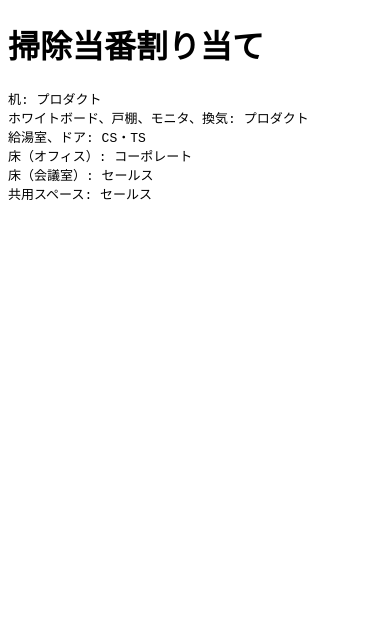
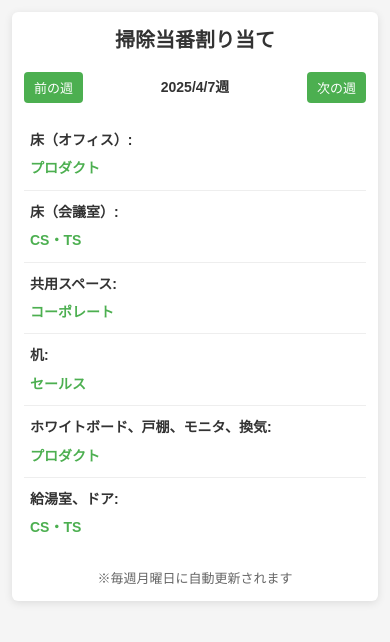
Before and after one commit to SHayashida/cleaning-duty-app, a website: page public/index.html in a window 390 px wide. Drawn offline with Linux system fonts and the light colour scheme.

Commit message:
デザイン修正

```diff
--- a/public/index.html
+++ b/public/index.html
@@ -2,17 +2,203 @@
 <html lang="ja">
 <head>
   <meta charset="UTF-8">
+  <meta name="viewport" content="width=device-width, initial-scale=1.0">
   <title>掃除当番アプリ</title>
+  <style>
+    * {
+      box-sizing: border-box;
+      margin: 0;
+      padding: 0;
+    }
+
+    body {
+      font-family: 'Hiragino Kaku Gothic ProN', 'Meiryo', sans-serif;
+      max-width: 100%;
+      margin: 0 auto;
+      padding: 16px;
+      line-height: 1.6;
+      background-color: #f5f5f5;
+      color: #333;
+    }
+
+    .container {
+      background-color: #fff;
+      border-radius: 8px;
+      padding: 16px;
+      box-shadow: 0 2px 8px rgba(0,0,0,0.1);
+      max-width: 800px;
+      margin: 0 auto;
+    }
+
+    h1 {
+      color: #333;
+      text-align: center;
+      margin-bottom: 16px;
+      font-size: 24px;
+    }
+
+    .week-nav {
+      display: flex;
+      justify-content: space-between;
+      align-items: center;
+      margin: 20px 0;
+    }
+
+    .btn {
+      background-color: #4CAF50;
+      color: white;
+      border: none;
+      padding: 8px 12px;
+      border-radius: 4px;
+      cursor: pointer;
+      font-size: 14px;
+      transition: background-color 0.2s;
+    }
+
+    .btn:hover {
+      background-color: #45a049;
+    }
+
+    .btn:active {
+      transform: translateY(1px);
+    }
+
+    #current-week {
+      font-weight: bold;
+      font-size: 16px;
+      text-align: center;
+    }
+
+    #assignments {
+      margin-top: 16px;
+    }
+
+    .assignment {
+      padding: 12px 8px;
+      border-bottom: 1px solid #eee;
+      display: flex;
+      justify-content: space-between;
+      align-items: center;
+      flex-wrap: wrap;
+    }
+
+    .assignment:last-child {
+      border-bottom: none;
+    }
+
+    .location {
+      font-weight: bold;
+      flex-grow: 1;
+      font-size: 15px;
+      margin-right: 12px;
+    }
+
+    .team {
+      color: #4CAF50;
+      font-weight: bold;
+      white-space: nowrap;
+    }
+
+    .footer {
+      margin-top: 20px;
+      text-align: center;
+      font-size: 13px;
+      color: #666;
+    }
+
+    /* スマートフォン向けのスタイル */
+    @media (max-width: 480px) {
+      body {
+        padding: 12px;
+      }
+
+      .container {
+        padding: 12px;
+        border-radius: 6px;
+      }
+
+      h1 {
+        font-size: 20px;
+        margin-bottom: 12px;
+      }
+
+      .week-nav {
+        margin: 16px 0;
+      }
+
+      .btn {
+        padding: 6px 10px;
+        font-size: 13px;
+      }
+
+      #current-week {
+        font-size: 14px;
+        max-width: 120px;
+        overflow: hidden;
+        text-overflow: ellipsis;
+        white-space: nowrap;
+      }
+
+      .assignment {
+        padding: 10px 6px;
+      }
+
+      .location {
+        font-size: 14px;
+        margin-right: 8px;
+        width: 100%;
+        margin-bottom: 4px;
+      }
+
+      .team {
+        font-size: 14px;
+        align-self: flex-end;
+      }
+
+      /* スマホでの見やすさ向上のためにレイアウト調整 */
+      .assignment {
+        flex-direction: column;
+        align-items: flex-start;
+      }
+
+      .team {
+        align-self: flex-start;
+        margin-top: 2px;
+      }
+    }
+
+    /* 中間サイズのデバイス向け */
+    @media (min-width: 481px) and (max-width: 768px) {
+      .container {
+        padding: 16px;
+      }
+
+      h1 {
+        font-size: 22px;
+      }
+    }
+  </style>
 </head>
 <body>
-  <h1>掃除当番割り当て</h1>
-  <pre id="assignments"></pre>
+  <div class="container">
+    <h1>掃除当番割り当て</h1>
+
+    <div class="week-nav">
+      <button id="prev-week" class="btn">前の週</button>
+      <div id="current-week">現在の週</div>
+      <button id="next-week" class="btn">次の週</button>
+    </div>
+
+    <div id="assignments"></div>
+
+    <div class="footer">
+      <p>※毎週月曜日に自動更新されます</p>
+    </div>
+  </div>
+
   <script type="module">
     import { displayAssignments } from './script.js';
-    // DOMContentLoaded イベントで呼び出すのも安全です
-    document.addEventListener("DOMContentLoaded", () => {
-      displayAssignments();
-    });
+    // スクリプト内でイベントリスナーが設定されているため、追加のコードは不要です
   </script>
 </body>
 </html>
--- a/public/script.js
+++ b/public/script.js
@@ -1,51 +1,113 @@
 // public/script.js
-export const initialAssignments = [
-    { location: "床（オフィス）", team: "コーポレート" },
-    { location: "床（会議室）", team: "セールス" },
-    { location: "共用スペース", team: "セールス" },
-    { location: "机", team: "プロダクト" },
-    { location: "ホワイトボード、戸棚、モニタ、換気", team: "プロダクト" },
-    { location: "給湯室、ドア", team: "CS・TS" }
+export const locations = [
+  "床（オフィス）",
+  "床（会議室）",
+  "共用スペース",
+  "机",
+  "ホワイトボード、戸棚、モニタ、換気",
+  "給湯室、ドア"
 ];
 
-  const baselineMonday = new Date(1970, 0, 5);
+export const teams = [
+  "コーポレート",
+  "セールス",
+  "プロダクト",
+  "CS・TS"
+];
+
+// 基準日を2023年1月2日（月曜日）に設定
+const baselineDate = new Date(2023, 0, 2);
 
 export function getMondayOfWeek(date = new Date()) {
   const today = new Date(date);
   const day = today.getDay();
+  // 日曜日は0、月曜日は1なので、月曜日に調整するための計算
   const diff = (day === 0 ? -6 : 1) - day;
   return new Date(today.getFullYear(), today.getMonth(), today.getDate() + diff);
 }
 
 export function getWeekNumber(date = new Date()) {
   const monday = getMondayOfWeek(date);
-    const diffInMs = monday - baselineMonday;
+  const diffInTime = monday.getTime() - baselineDate.getTime();
   const msPerWeek = 1000 * 60 * 60 * 24 * 7;
-    return Math.floor(diffInMs / msPerWeek);
+  return Math.floor(diffInTime / msPerWeek);
 }
 
-  export function rotateAssignments(assignments, weekNumber) {
-    const rotation = weekNumber % assignments.length;
-    return assignments.slice(rotation).concat(assignments.slice(0, rotation));
+export function getTeamRotations(weekNumber) {
+  // チームのローテーション計算
+  const rotations = [];
+
+  for (let i = 0; i < locations.length; i++) {
+      // 各場所ごとに開始チームのインデックスを変える
+      // 例: 場所0は0から開始、場所1は1から開始、など
+      const startTeamIndex = i % teams.length;
+
+      // 週ごとのローテーション
+      const teamIndex = (startTeamIndex + weekNumber) % teams.length;
+      rotations.push(teams[teamIndex]);
+  }
+
+  return rotations;
 }
 
 export function getWeeklyAssignments(date = new Date()) {
   const weekNumber = getWeekNumber(date);
-    return rotateAssignments(initialAssignments, weekNumber);
+  const teamRotations = getTeamRotations(weekNumber);
+
+  return locations.map((location, index) => {
+      return {
+          location: location,
+          team: teamRotations[index]
+      };
+  });
 }
 
-  // displayAssignments の定義（自動で呼び出さない）
-  export function displayAssignments() {
+// displayAssignments の定義
+export function displayAssignments(date = new Date()) {
   const assignmentsElement = document.getElementById("assignments");
   if (!assignmentsElement) {
       console.warn("assignments 要素が見つかりません。");
       return;
   }
-    const assignments = getWeeklyAssignments();
-    assignmentsElement.textContent = assignments
-      .map(a => `${a.location}: ${a.team}`)
-      .join("\n");
+
+  // 現在の週の月曜日を取得
+  const monday = getMondayOfWeek(date);
+  const formattedDate = `${monday.getFullYear()}/${monday.getMonth() + 1}/${monday.getDate()}週`;
+
+  const assignments = getWeeklyAssignments(date);
+
+  // 日付を表示
+  const dateElement = document.getElementById("current-week");
+  if (dateElement) {
+      dateElement.textContent = formattedDate;
   }
 
-  // ※ 自動呼び出しを削除する
-  // displayAssignments();
+  // 担当を表示
+  assignmentsElement.innerHTML = assignments
+      .map(a => `<div class="assignment"><span class="location">${a.location}:</span> <span class="team">${a.team}</span></div>`)
+      .join("");
+}
+
+// ページ読み込み時に自動で実行
+window.addEventListener("DOMContentLoaded", () => {
+  displayAssignments();
+
+  // 前の週と次の週のボタンがあれば、イベントリスナーを追加
+  const prevWeekBtn = document.getElementById("prev-week");
+  const nextWeekBtn = document.getElementById("next-week");
+  let currentDate = new Date();
+
+  if (prevWeekBtn) {
+      prevWeekBtn.addEventListener("click", () => {
+          currentDate.setDate(currentDate.getDate() - 7);
+          displayAssignments(new Date(currentDate));
+      });
+  }
+
+  if (nextWeekBtn) {
+      nextWeekBtn.addEventListener("click", () => {
+          currentDate.setDate(currentDate.getDate() + 7);
+          displayAssignments(new Date(currentDate));
+      });
+  }
+});
```
Lines whose indentation alone changed are shown as unchanged.
